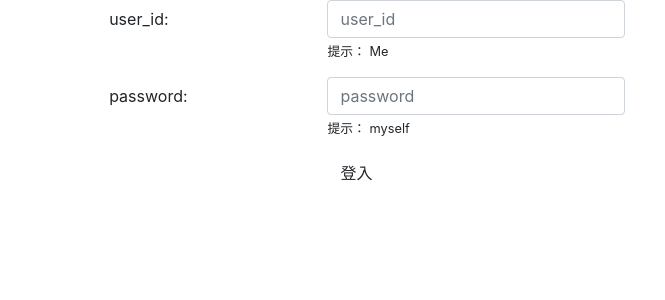
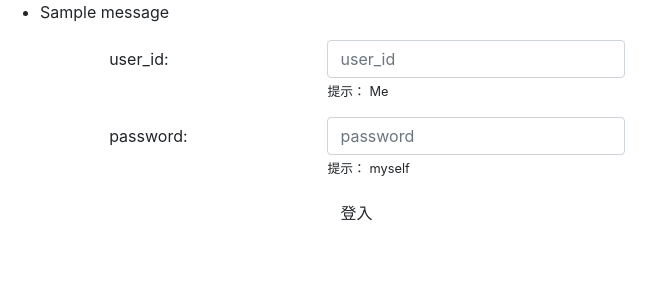
Before and after one commit to latteouka/loccib-frontend, a Flask app: page /login in a window 1280 px wide. Shown: the top 300 px of the page, without its empty margins (0-665 px from the left). Run offline with Flask 2, Linux system fonts and the light colour scheme; one stand-in notice (Sample message) is shown; some libraries are stand-ins or nearby versions.

Commit message:
make it better

```diff
--- a/templates/login.html
+++ b/templates/login.html
@@ -7,6 +7,16 @@
 
 {% block content %}
 <form method="post" action="/login">
+
+  {% with messages = get_flashed_messages() %}
+    {% if messages %}
+    <ul class="flash">
+        {% for message in messages %}
+            <li>{{ message }}</li>
+        {% endfor %}
+    </ul>
+    {% endif %}
+    {% endwith %}
 
   <div class="form-group row">
     <label for="user_id" class="col-2 offset-1 col-form-label">user_id:</label>
```
